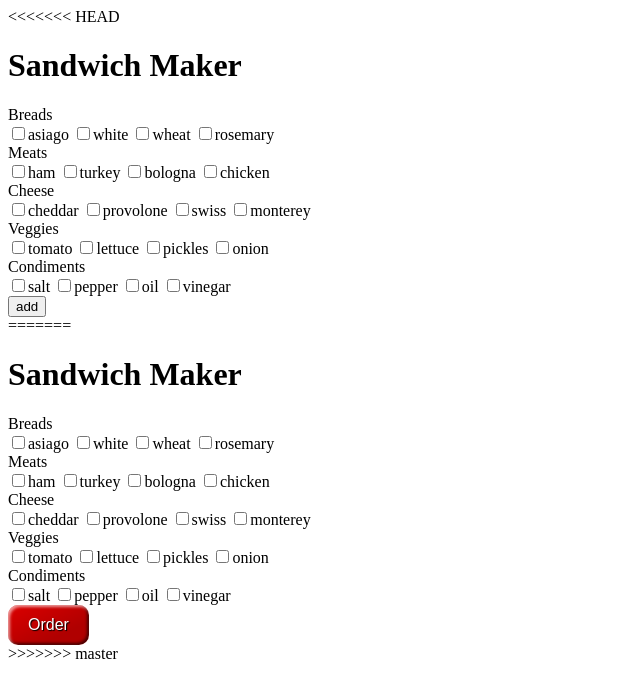
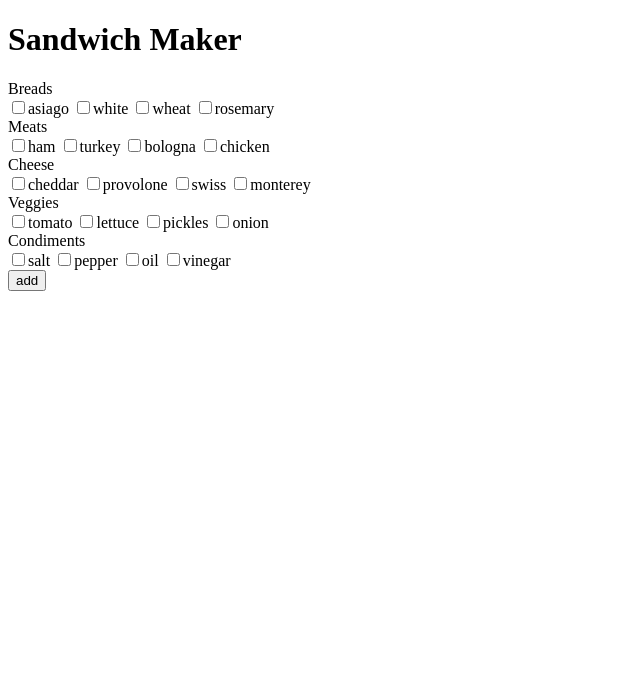
Before and after one commit to matthewaustinbell/sandwich_maker, a plain HTML site: page index.html in a window 1280 px wide. Shown: the whole page, without its empty margins (0-640 px from the left). Drawn offline with Linux system fonts and the light colour scheme.

Commit message:
hacked bug

```diff
--- a/index.html
+++ b/index.html
@@ -11,7 +11,6 @@
 
 <body>
     <div>
-<<<<<<< HEAD
     <h1>Sandwich Maker</h1>
 </div>
 <div class = "ingredients">
@@ -50,45 +49,6 @@
     <button type="submit" class="btn btn-primary" id='addButton' >add</button>
 </div>
 <div id="output"></div>
-=======
-        <h1>Sandwich Maker</h1>
-    </div>
-    <div class="ingredients">
-        <div>Breads</div>
-        <input class='checkBoxes' type="checkbox" id="bread_asiago" name="subscribe">asiago
-        <input class='checkBoxes' type="checkbox" id="bread_white" name="subscribe">white
-        <input class='checkBoxes' type="checkbox" id="bread_wheat" name="subscribe">wheat
-        <input class='checkBoxes' type="checkbox" id="bread_rosemary" name="subscribe">rosemary
-
-        <div>Meats </div>
-        <input class='checkBoxes' type="checkbox" id="meats_ham" name="subscribe">ham
-        <input class='checkBoxes' type="checkbox" id="meats_turkey" name="subscribe">turkey
-        <input class='checkBoxes' type="checkbox" id="meats_bologna" name="subscribe">bologna
-        <input class='checkBoxes' type="checkbox" id="meats_chicken" name="subscribe">chicken
-
-        <div>Cheese</div>
-        <input class='checkBoxes' type="checkbox" id="cheese_cheddar" name="subscribe">cheddar
-        <input class='checkBoxes' type="checkbox" id="cheese_provolone" name="subscribe">provolone
-        <input class='checkBoxes' type="checkbox" id="cheese_swiss" name="subscribe">swiss
-        <input class='checkBoxes' type="checkbox" id="cheese_monterey" name="subscribe">monterey
-
-        <div>Veggies</div>
-        <input class='checkBoxes' type="checkbox" id="veggies_tomato" name="subscribe">tomato
-        <input class='checkBoxes' type="checkbox" id="veggies_lettuce" name="subscribe">lettuce
-        <input class='checkBoxes' type="checkbox" id="veggies_pickles" name="subscribe">pickles
-        <input class='checkBoxes' type="checkbox" id="veggies_onion" name="subscribe">onion
-
-        <div>Condiments</div>
-        <input class='checkBoxes' type="checkbox" id="condiments_salt" name="subscribe">salt
-        <input class='checkBoxes' type="checkbox" id="condiments_pepper" name="subscribe">pepper
-        <input class='checkBoxes' type="checkbox" id="condiments_oil" name="subscribe">oil
-        <input class='checkBoxes' type="checkbox" id="condiments_vinegar" name="subscribe">vinegar
-
-    </div>
-    <div><button class="favorite styled" type="button">
-            Order
-        </button></div>
->>>>>>> master
     <script type="module" src="./js/main.js"></script>
 </body>
 
--- a/js/helpers/sandwich.js
+++ b/js/helpers/sandwich.js
@@ -31,7 +31,7 @@ const determineComponent = (id) => {
 };
 
 const setPrice = (ingPrice) => {
-   totalPrice += ingPrice;
+   totalPrice += ingPrice/2;
 };
 
 const getPrice = () => {
```
